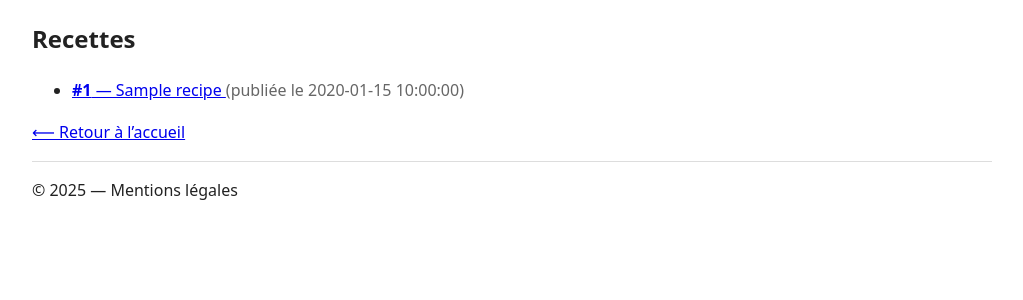
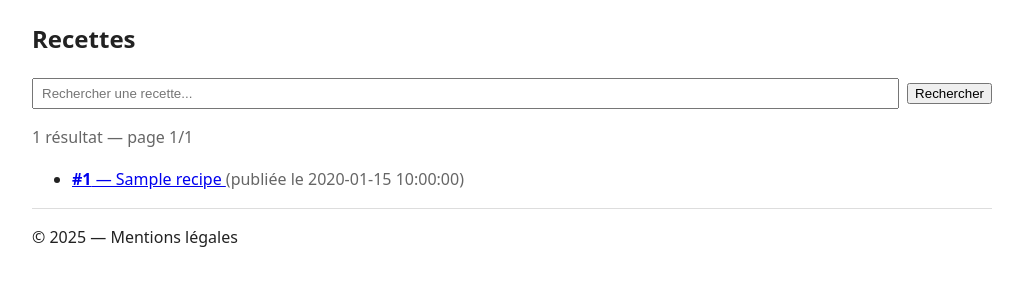
Before and after one commit to guillaume-agard-dev/Les-delices-de-Kelly, a PHP site: page /recipes in a window 1280 px wide. Shown: the part 134-434 px from the top of the page, without its empty margins (128-1151 px from the left). Run offline with PHP 8.4, Linux system fonts and the light colour scheme; tables that the repository leaves empty or names only in its code hold one stand-in row (values such as "Sample post").

Commit message:
Searchbar for recipes

```diff
--- a/app/Controllers/RecipeController.php
+++ b/app/Controllers/RecipeController.php
@@ -8,38 +8,49 @@ final class RecipeController
 {
     public function index(): void
     {
-        $recipes = DB::query(
-            'SELECT id, title, slug, created_at
-            FROM recipes
-            ORDER BY created_at DESC
-            LIMIT 20'
-        )->fetchAll();
+        // --- paramètres GET ---
+        $q    = isset($_GET['q']) ? trim((string)$_GET['q']) : '';
+        $page = isset($_GET['page']) ? (int)$_GET['page'] : 1;
+        $page = max(1, $page);
+
+        $perPage = 5; // nb d'éléments par page
+        $where   = '';
+        $params  = [];
+
+        if ($q !== '') {
+            $where  = 'WHERE title LIKE :q OR content LIKE :q';
+            $params = ['q' => '%' . $q . '%'];
+        }
+
+        // --- total pour pagination ---
+        $totalRow = DB::query("SELECT COUNT(*) AS c FROM recipes {$where}", $params)->fetch();
+        $total    = (int)($totalRow['c'] ?? 0);
+        $pages    = max(1, (int)ceil($total / $perPage));
+
+        // si on demande une page trop grande, on clamp
+        if ($page > $pages) { $page = $pages; }
+
+        $offset = ($page - 1) * $perPage;
+
+        // --- liste paginée ---
+        // on injecte LIMIT/OFFSET validés (int) pour éviter les soucis de binding
+        $sql = "SELECT id, title, slug, created_at
+                FROM recipes
+                {$where}
+                ORDER BY created_at DESC
+                LIMIT {$perPage} OFFSET {$offset}";
+
+        $recipes = DB::query($sql, $params)->fetchAll();
 
         View::render('recipes/index.twig', [
-            'title'   => 'Recettes',
-            'recipes' => $recipes,
+            'title'    => 'Recettes',
+            'recipes'  => $recipes,
+            'q'        => $q,
+            'page'     => $page,
+            'pages'    => $pages,
+            'total'    => $total,
+            'per_page' => $perPage,
         ]);
     }
 
-
-    /** Affichage d'une recette par slug */
-    public function show(string $slug): void
-    {
-        $recipe = DB::query(
-            'SELECT id, title, slug, content, created_at
-             FROM recipes
-             WHERE slug = :slug
-             LIMIT 1',
-            ['slug' => $slug]
-        )->fetch();
-
-        if (!$recipe) {
-            http_response_code(404);
-        }
-
-        View::render('recipes/show.twig', [
-            'title'  => $recipe ? $recipe['title'] : 'Recette introuvable',
-            'recipe' => $recipe,
-        ]);
-    }
 }
--- a/app/Views/recipes/index.twig
+++ b/app/Views/recipes/index.twig
@@ -3,9 +3,21 @@
 {% block content %}
   <h2>Recettes</h2>
 
-  {% if recipes is empty %}
-    <p>Aucune recette pour le moment.</p>
+  <form method="get" action="{{ base }}/recipes" style="display:flex; gap:8px; align-items:center; margin:8px 0 16px;">
+    <input type="search" name="q" value="{{ q }}" placeholder="Rechercher une recette..." style="flex:1; padding:6px 8px;">
+    <button type="submit">Rechercher</button>
+    {% if q %}
+      <a href="{{ base }}/recipes" style="margin-left:8px;">Effacer</a>
+    {% endif %}
+  </form>
+
+  {% if total > 0 %}
+    <p style="color:#666;">{{ total }} résultat{% if total > 1 %}s{% endif %} — page {{ page }}/{{ pages }}</p>
   {% else %}
+    <p>Aucun résultat.</p>
+  {% endif %}
+
+  {% if recipes is not empty %}
     <ul>
       {% for r in recipes %}
         <li>
@@ -18,8 +30,45 @@
     </ul>
   {% endif %}
 
+  {% if pages > 1 %}
+    <nav class="pagination" style="display:flex; gap:6px; flex-wrap:wrap; align-items:center; margin-top:16px;">
+      {# Précédent #}
+      {% if page > 1 %}
+        <a href="{{ base }}/recipes{% if q %}?q={{ q|url_encode }}&page={{ page-1 }}{% else %}?page={{ page-1 }}{% endif %}">‹ Précédent</a>
+      {% else %}
+        <span style="opacity:.5;">‹ Précédent</span>
+      {% endif %}
 
-  <p style="margin-top:16px;">
-    <a href="{{ base }}/">⟵ Retour à l’accueil</a>
-  </p>
+      {# Fenêtre de pages autour de la page courante #}
+      {% set start = page - 2 %}
+      {% if start < 1 %}{% set start = 1 %}{% endif %}
+      {% set end = page + 2 %}
+      {% if end > pages %}{% set end = pages %}{% endif %}
+
+      {% if start > 1 %}
+        <a href="{{ base }}/recipes{% if q %}?q={{ q|url_encode }}&page=1{% else %}?page=1{% endif %}">1</a>
+        {% if start > 2 %}<span>…</span>{% endif %}
+      {% endif %}
+
+      {% for i in start..end %}
+        {% if i == page %}
+          <span style="font-weight:bold; text-decoration:underline;">{{ i }}</span>
+        {% else %}
+          <a href="{{ base }}/recipes{% if q %}?q={{ q|url_encode }}&page={{ i }}{% else %}?page={{ i }}{% endif %}">{{ i }}</a>
+        {% endif %}
+      {% endfor %}
+
+      {% if end < pages %}
+        {% if end < pages - 1 %}<span>…</span>{% endif %}
+        <a href="{{ base }}/recipes{% if q %}?q={{ q|url_encode }}&page={{ pages }}{% else %}?page={{ pages }}{% endif %}">{{ pages }}</a>
+      {% endif %}
+
+      {# Suivant #}
+      {% if page < pages %}
+        <a href="{{ base }}/recipes{% if q %}?q={{ q|url_encode }}&page={{ page+1 }}{% else %}?page={{ page+1 }}{% endif %}">Suivant ›</a>
+      {% else %}
+        <span style="opacity:.5;">Suivant ›</span>
+      {% endif %}
+    </nav>
+  {% endif %}
 {% endblock %}
```
